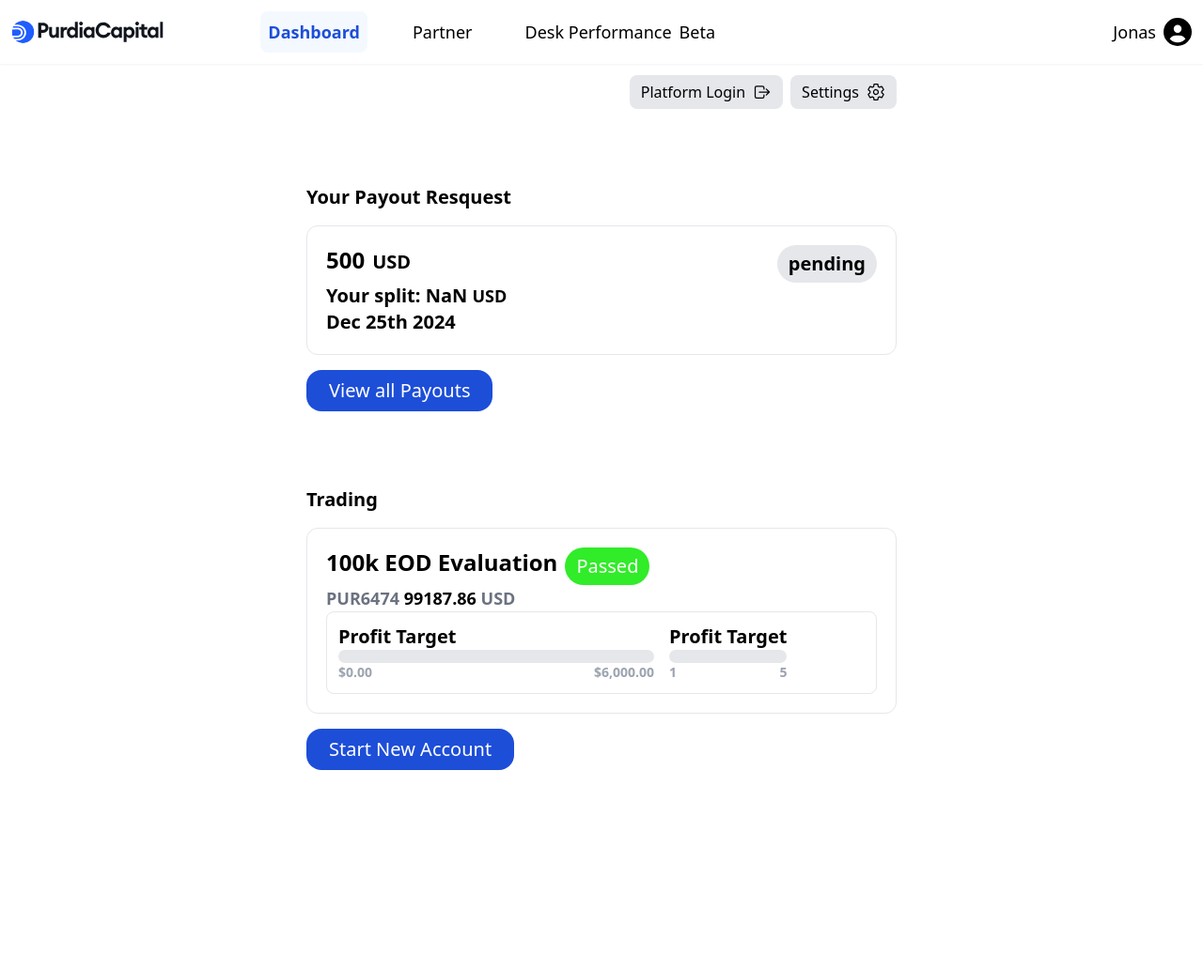
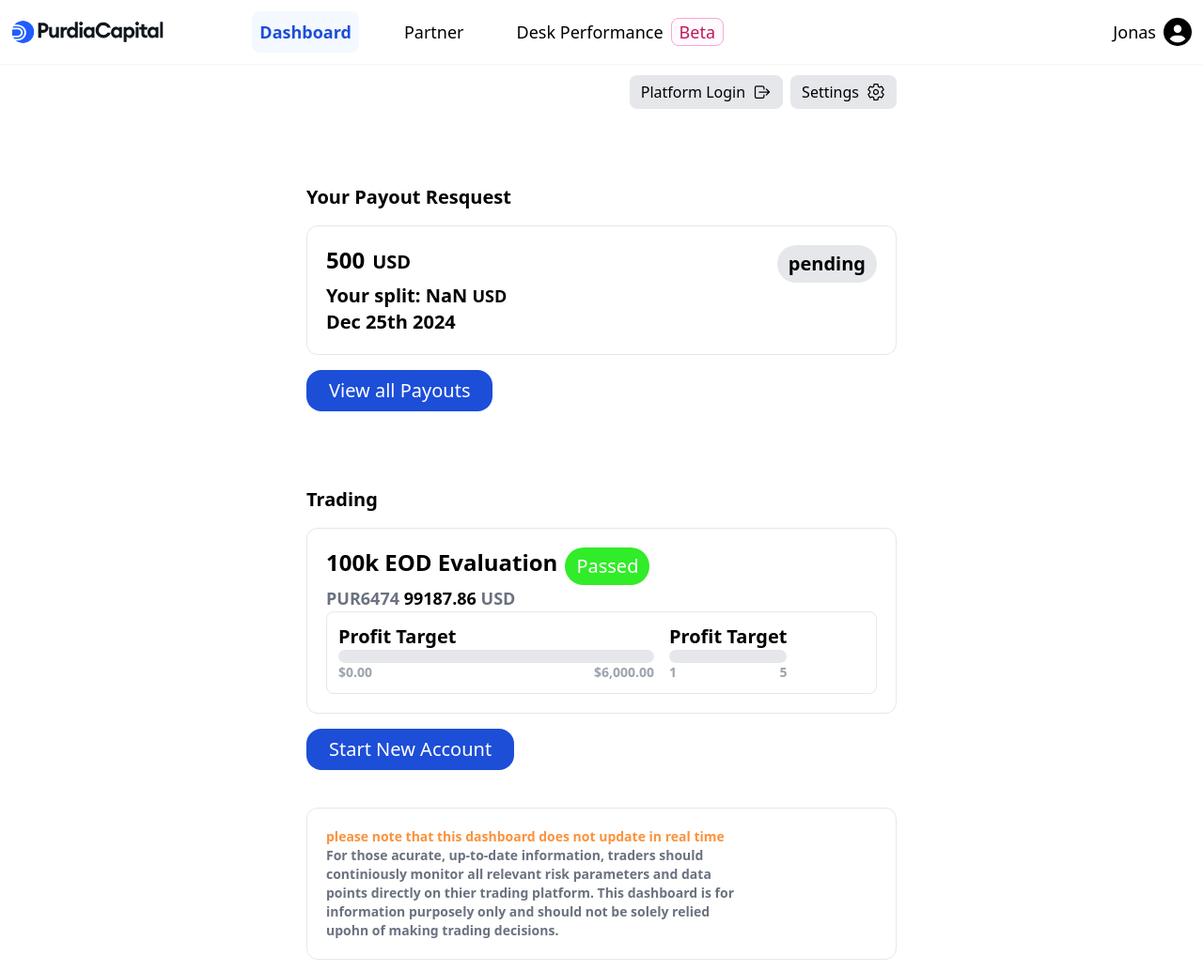
Before and after one commit to Ayomide-design/figma, a React (Vite) app: page / in a window 1280 px wide. Shown: the whole page at 94% size. Before the commit the page ends 912 px from the top, so only its background shows below. Built offline with nearby package versions, Linux system fonts and the light colour scheme.

Commit message:
implement dashboard

```diff
--- a/src/component/Dashboard.jsx
+++ b/src/component/Dashboard.jsx
@@ -6,17 +6,17 @@ const Dashboard = () => {
     return (
         <>
             <div className="flex justify-center w-[100vw] p-3">
-            <div className="max-w-[50%] min-w-[50%] flex flex-col space-y-20">
+                <div className="max-w-[50%] min-w-[50%] flex flex-col">
                     {/* platform login and setting buttons */}
-                <div className="flex justify-end">
+                    <div className="flex justify-end mb-20">
                         <div className="space-x-2 flex">
-                        <button className="px-3 py-1.5 rounded-lg bg-gray-200 flex items-center">Platform Login <IoLogOutOutline className="ml-2" size={20}/></button>
-                        <button className="px-3 py-1.5 rounded-lg bg-gray-200 flex items-center">Settings <IoSettingsOutline className="ml-2" size={20}/></button>
+                            <button className="px-3 py-1.5 rounded-lg bg-gray-200 flex items-center">Platform Login <IoLogOutOutline className="ml-2" size={20} /></button>
+                            <button className="px-3 py-1.5 rounded-lg bg-gray-200 flex items-center">Settings <IoSettingsOutline className="ml-2" size={20} /></button>
                         </div>
                     </div>
 
                     {/* Payout Request */}
-                <div className="font-semibold text-xl space-y-4">
+                    <div className="font-semibold text-xl space-y-4 mb-20">
                         <h2>Your Payout Resquest</h2>
                         <div className="border rounded-xl p-5 ">
                             <div className="flex justify-between items-start">
@@ -34,7 +34,7 @@ const Dashboard = () => {
                     </div>
 
                     {/* Trading */}
-                <div className="font-semibold text-xl space-y-4">
+                    <div className="font-semibold text-xl space-y-4 mb-10">
                         <h2>Trading</h2>
                         <div className="border rounded-xl p-5 ">
                             <div className="flex items-start space-x-2">
@@ -69,7 +69,11 @@ const Dashboard = () => {
                     </div>
 
                     {/* Note */}
-                <div>
+                    <div className="border rounded-xl p-5 ">
+                        <div className=" font-semibold text-sm max-w-[76%]">
+                            <p className="text-orange-400">please note that this dashboard does not update in real time</p>
+                            <p className="text-gray-500">For those acurate, up-to-date information, traders should continiously  monitor all relevant risk parameters and data points directly on thier trading platform. This dashboard is for information purposely only and should not be solely relied upohn of making trading decisions.</p>
+                        </div>
                     </div>
                 </div>
             </div>
--- a/src/component/TopNav.jsx
+++ b/src/component/TopNav.jsx
@@ -18,7 +18,7 @@ const TopNav = () => {
                         <li><button className="rounded-lg p-2">Partner</button></li>
                         <li>
                             <button className="rounded-lg p-2">Desk Performance</button>
-                            <button>Beta</button>
+                            <button className="text-pink-700 bg-pink-100/20 border border-pink-300 rounded-lg px-2 font-medium">Beta</button>
                         </li>
                     </ul>
                 </nav>
```
Lines whose indentation alone changed are shown as unchanged.
